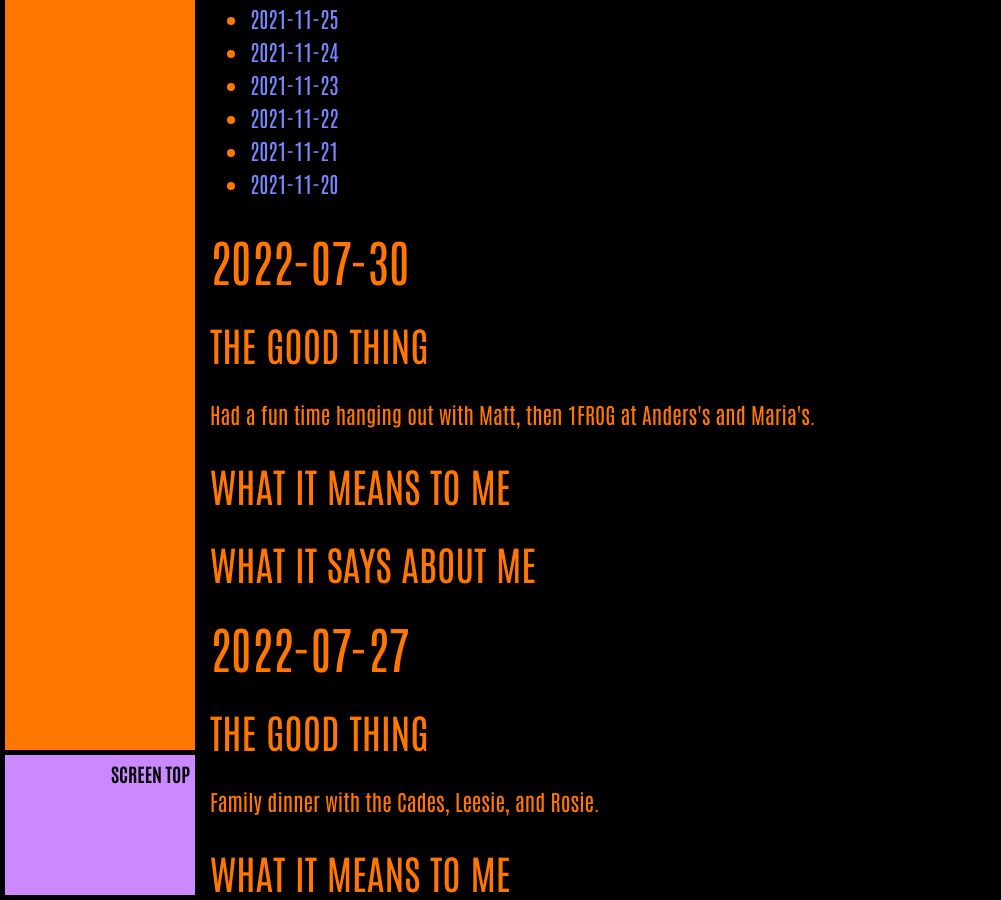
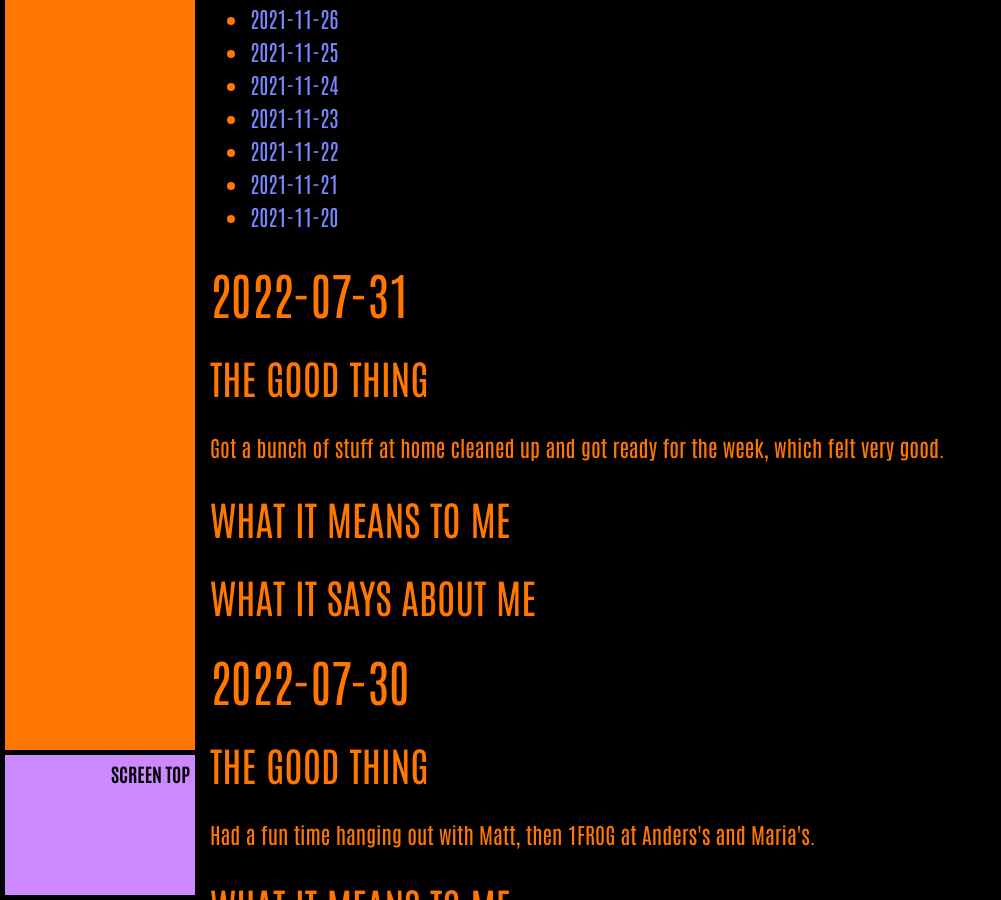
Before and after one commit to ArthurZey/arthurzey.github.io, a Jekyll site: the page built from _pages/one-good-thing.md, in a window 1280 px wide and 900 px high, scrolled down 5269 px. Shown: the whole window, without its empty margins (0-1001 px from the left). Built offline with Jekyll 4.4.1, drawn with Linux system fonts in a browser that asks for light colours; some of the changed text lies outside the part shown.

Commit message:
added stub for 2022-07-31

```diff
--- a/_pages/one-good-thing.md
+++ b/_pages/one-good-thing.md
@@ -12,6 +12,15 @@
 * TOC
 {:toc}
 {::options toc_levels="2" /}
+
+## 2022-07-31
+### The Good Thing
+Got a bunch of stuff at home cleaned up and got ready for the week, which felt very good.
+### What It Means to Me
+
+### What It Says about Me
+
+
 
 ## 2022-07-30
 ### The Good Thing
```
Also changed, not shown: other parts of _pages/one-good-thing.md (+1 -1 lines).
